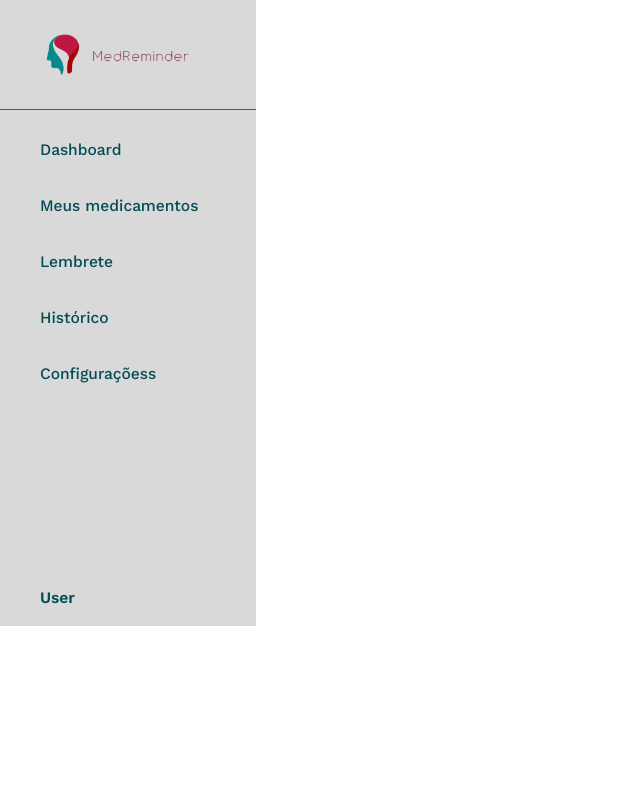
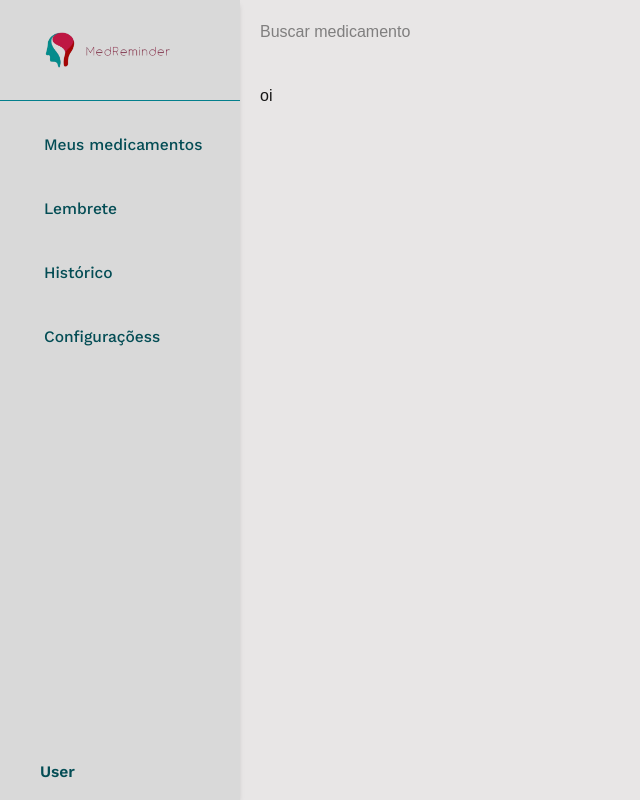
Before and after one commit to MagalDevs/Front_MedReminder, a Next.js app: page / in a window 1280 px wide. Shown: the whole page, without its empty margins (0-640 px from the left). Built offline with nearby package versions, Linux system fonts and the light colour scheme.

Commit message:
fazendo card busca

```diff
--- /dev/null
+++ b/src/app/components/CardBusca/cardBusca.tsx
@@ -0,0 +1,29 @@
+"use client"
+
+import { useState, useEffect } from 'react'
+
+export default function Cardbusca() {
+
+    const [busca, setBusca] = useState('')
+    const [status, setStatus] = useState('oi')
+
+    useEffect(() => {
+        if (busca === '') {
+
+        }
+    }
+    )
+
+    return (
+        <>
+            <div className="grid grid-rows-3">
+                <div>
+                    <input type="text" placeholder="Buscar medicamento" className="max-w-screen m-5" />
+                </div>
+                <div>
+                    <p className="m-5">oi</p>
+                </div>
+            </div>
+        </>
+    )
+}
--- a/src/app/components/Sidebar/sidebar.tsx
+++ b/src/app/components/Sidebar/sidebar.tsx
@@ -3,27 +3,30 @@
 import { useState } from "react";
 
 export default function Sidebar() {
-
     const [isOpen, setIsOpen] = useState(false);
 
     return (
-        <>
-            <aside className="grid grid-rows-[1fr - 2fr - 1fr] max-w-3xs bg-[#D9D9D9]">
-                <div className="pb-5 pt-5 justify-center items-center">
-                    <img src="/assets/LogoDeitada.png" alt="" className="w-50 h-auto pl-10"/>
-                </div>
-                <div className="h-[1px] bg-[#037F8C] pl-[0px]"></div>
-                <div className="grid grid-rows-5 gap-8 pl-10 pt-7">
-                    <a className="KantumruyMedium text-[#044D55]" href="">Dashboard</a>
-                    <a className="KantumruyMedium text-[#044D55]" href="">Meus medicamentos</a>
-                    <a className="KantumruyMedium text-[#044D55]" href="">Lembrete</a>
-                    <a className="KantumruyMedium text-[#044D55]" href="">Histórico</a>
-                    <a className="KantumruyMedium text-[#044D55]" href="">Configuraçõess</a>
-                </div>
-                <div className="pt-50 pl-10 pb-4">
-                    <p className="KantumruySemiBold text-[#044D55]">User</p>
-                </div>
-            </aside>
-        </>
+        <aside className="min-h-screen w-60 bg-[#D9D9D9] flex flex-col shadow-md">
+            {/* Logo */}
+            <div className="pb-5 pt-5 flex justify-center items-center">
+                <img src="/assets/LogoDeitada.png" alt="MedReminder Logo" className="w-40 h-auto pr-5"/>
+            </div>
+
+            {/* Linha divisória */}
+            <div className="h-[1px] bg-[#037F8C] w-full"></div>
+
+            {/* Menu de navegação */}
+            <div className="flex flex-col gap-8 pl-10 pr-5 pt-7 flex-grow">
+                <a className="KantumruyMedium text-[#044D55] hover:text-[#E0DDDD] hover:bg-[#037F8C] rounded hover:scale-105 px-1 py-1 transition duration-700 ease-in-out" href="">Meus medicamentos</a>
+                <a className="KantumruyMedium text-[#044D55] hover:text-[#E0DDDD] hover:bg-[#037F8C] rounded hover:scale-105 px-1 py-1 transition duration-700 ease-in-out" href="">Lembrete</a>
+                <a className="KantumruyMedium text-[#044D55] hover:text-[#E0DDDD] hover:bg-[#037F8C] rounded hover:scale-105 px-1 py-1 transition duration-700 ease-in-out" href="">Histórico</a>
+                <a className="KantumruyMedium text-[#044D55] hover:text-[#E0DDDD] hover:bg-[#037F8C] rounded hover:scale-105 px-1 py-1 transition duration-700 ease-in-out" href="">Configuraçõess</a>
+            </div>
+
+            {/* Seção do usuário */}
+            <div className="mt-auto pl-10 pr-5 pb-4">
+                <p className="KantumruySemiBold text-[#044D55]">User</p>
+            </div>
+        </aside>
     )
 }
--- a/src/app/page.tsx
+++ b/src/app/page.tsx
@@ -1,11 +1,15 @@
 import Sidebar from "./components/Sidebar/sidebar"
+import Cardbusca from "./components/CardBusca/cardBusca"
 
 export default function Home() {
   return (
     <>
-      <main className="bg-[#E8E6E]">
+      <div className=" flex min-h-screen bg-[#E8E6E6]">
         <Sidebar />
-      </main>
+        <div className="flex-1">
+          <Cardbusca />
+        </div>
+      </div>
     </>
   )
 }
```
